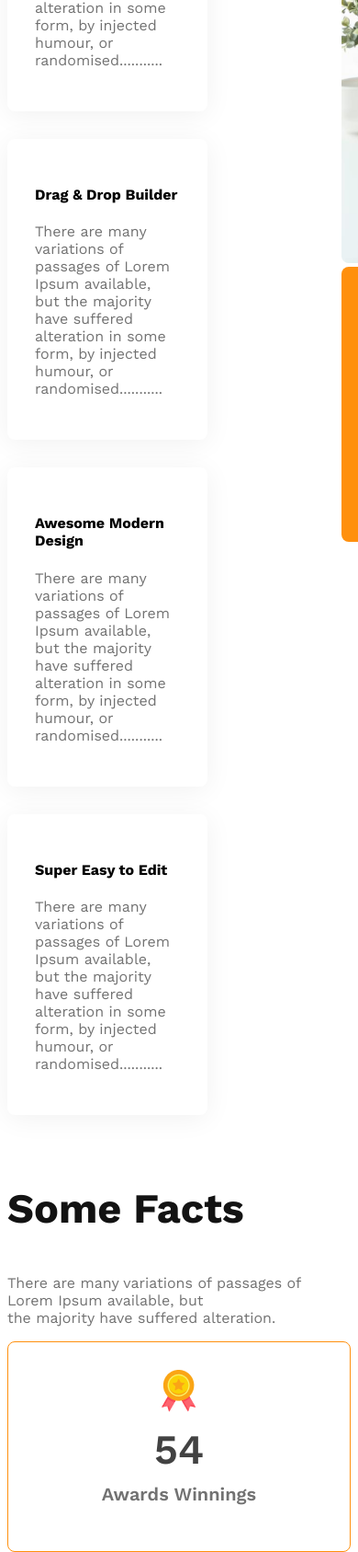
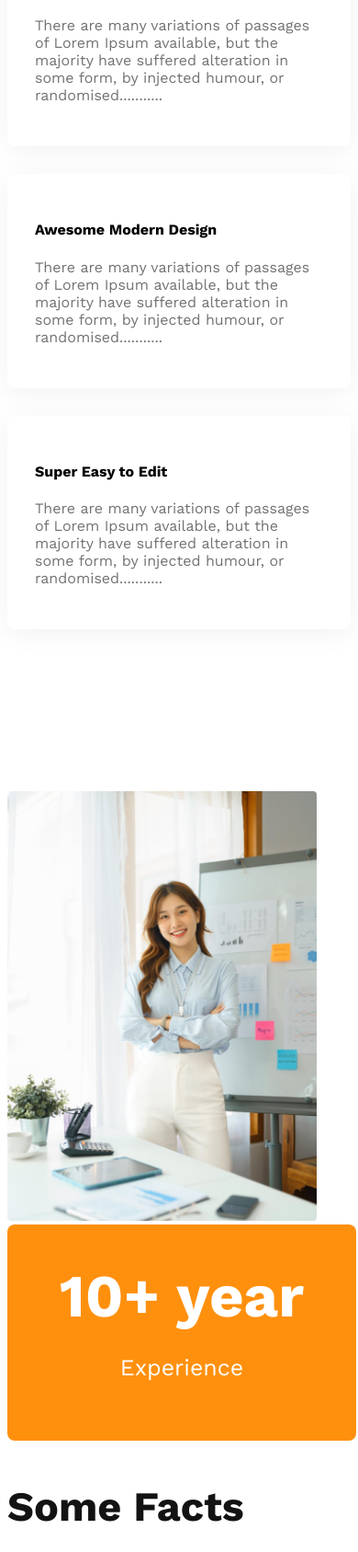
Before and after one commit to jui-9545/g3-architect-website, a plain HTML site: page index.html in a window 390 px wide. Shown: the part 3863-5550 px from the top of the page at 92% size. Drawn offline with nearby package versions, Linux system fonts and the light colour scheme.

Commit message:
finished the portfolio

```diff
--- a/styles/architect.css
+++ b/styles/architect.css
@@ -145,15 +145,28 @@ main {
     padding:30px;
     margin-bottom: 30px;
   }
+      .feature-img img{
+        height: 90%;
+        margin-left: 90px;
+      }
+
   .ten-years-badge{
     border-radius: 8px;
     background: rgb(255, 144, 14);
     color: rgb(255, 255, 255);
     width:342px;
-    padding:  40px;
+    padding: 40px;
+    text-align: center;
+    position: relative;
+    bottom: 100px;
   }
   .ten-years-badge h2{
     font-size: 65px;
+    margin:0;
+  }
+  .ten-years-badge p{
+    font-size:25px;
+
   }
 
 
@@ -224,7 +237,7 @@ main {
         padding: 20px;
     }
 
-    nav, .teams-container,.facts-card-container, .sponsors-img-container{
+    nav, .teams-container,.facts-card-container,.features, .sponsors-img-container{
         flex-direction: column;
     }
     .teams-img-container{
@@ -240,7 +253,14 @@ main {
     .sponsors-img-container{
         gap:20px;
         align-items: center;
-
+    }
+    .feature-img img{
+        width:90%;
+        margin-left: 0;
+    }
+    .ten-years-badge{
+        position: static;
+        max-width: 300px;
 
     }
 
@@ -252,7 +272,7 @@ main {
         padding: 50px;
     }
 
-    nav,.teams-container,.facts-card-container,.sponsors-img-container{
+    nav,.teams-container,.facts-card-container,.features,.sponsors-img-container{
         flex-direction: column;
 
     }
```
Also changed, not shown: index.html (line endings or trailing spaces).
